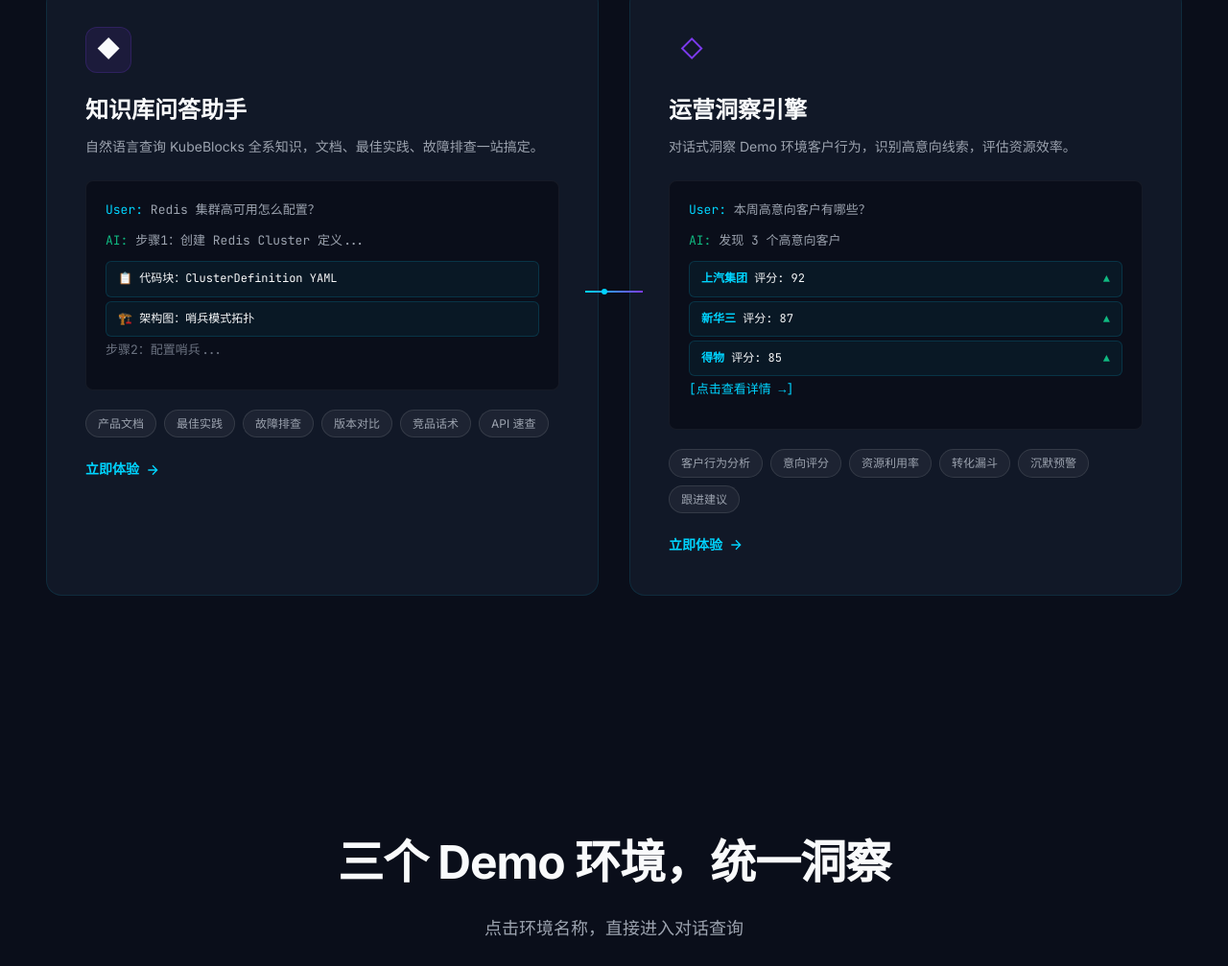
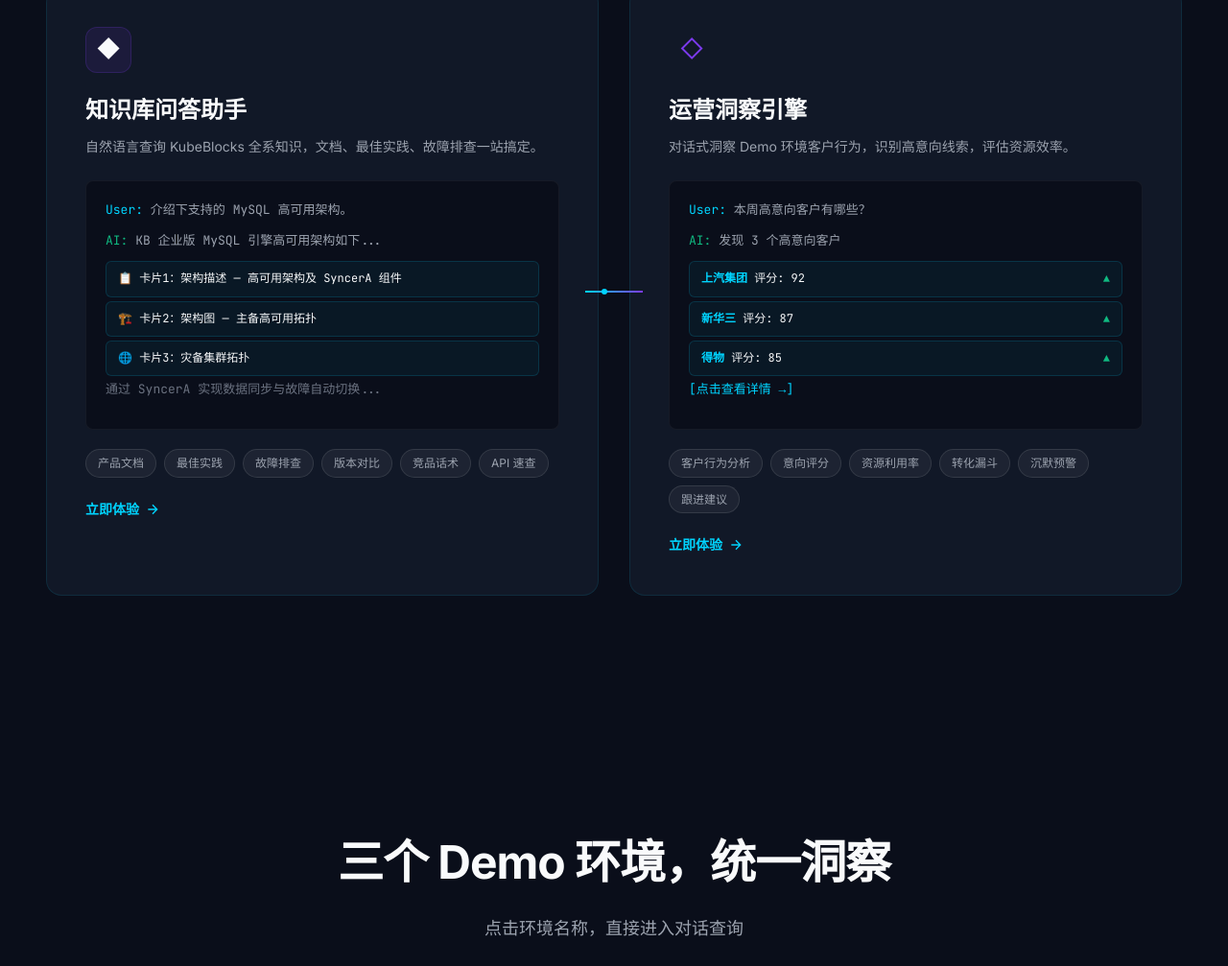
Before and after one commit to ruijun2002/chat2kb, a plain HTML site: page chat2kb_landing.html in a window 1280 px wide. Shown: the part 1119-2126 px from the top of the page at 96% size. Drawn offline with Linux system fonts and the light colour scheme; animation ran at ten frames a second.

Commit message:
feat(landing): update KB knowledge assistant demo to MySQL HA architecture

```diff
--- a/chat2kb_landing.html
+++ b/chat2kb_landing.html
@@ -982,16 +982,17 @@
         <div class="chat-demo">
           <div class="chat-line">
             <span class="chat-user">User:</span>
-            <span class="chat-content">Redis 集群高可用怎么配置？</span>
+            <span class="chat-content">介绍下支持的 MySQL 高可用架构。</span>
           </div>
           <div class="chat-line">
             <span class="chat-ai">AI:</span>
-            <span class="chat-content">步骤1：创建 Redis Cluster 定义...</span>
-          </div>
-          <div class="chat-card">📋 代码块：ClusterDefinition YAML</div>
-          <div class="chat-card">🏗️ 架构图：哨兵模式拓扑</div>
+            <span class="chat-content">KB 企业版 MySQL 引擎高可用架构如下...</span>
+          </div>
+          <div class="chat-card">📋 卡片1：架构描述 — 高可用架构及 SyncerA 组件</div>
+          <div class="chat-card">🏗️ 卡片2：架构图 — 主备高可用拓扑</div>
+          <div class="chat-card">🌐 卡片3：灾备集群拓扑</div>
           <div class="chat-line">
-            <span class="chat-content" style="color: var(--text-muted);">步骤2：配置哨兵...</span>
+            <span class="chat-content" style="color: var(--text-muted);">通过 SyncerA 实现数据同步与故障自动切换...</span>
           </div>
         </div>
         <div class="feature-tags">
```
Also changed, not shown: index.html (+6 -5 lines).
